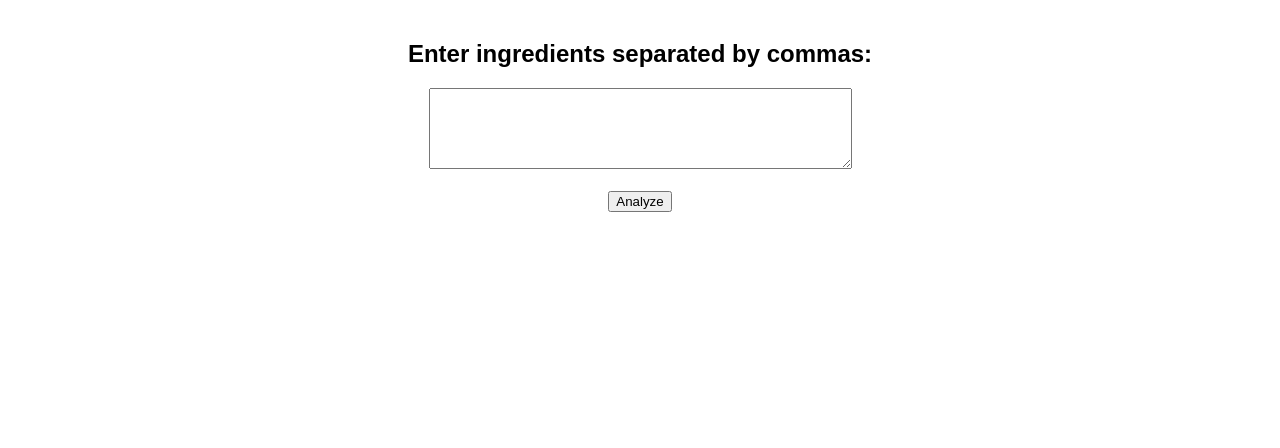
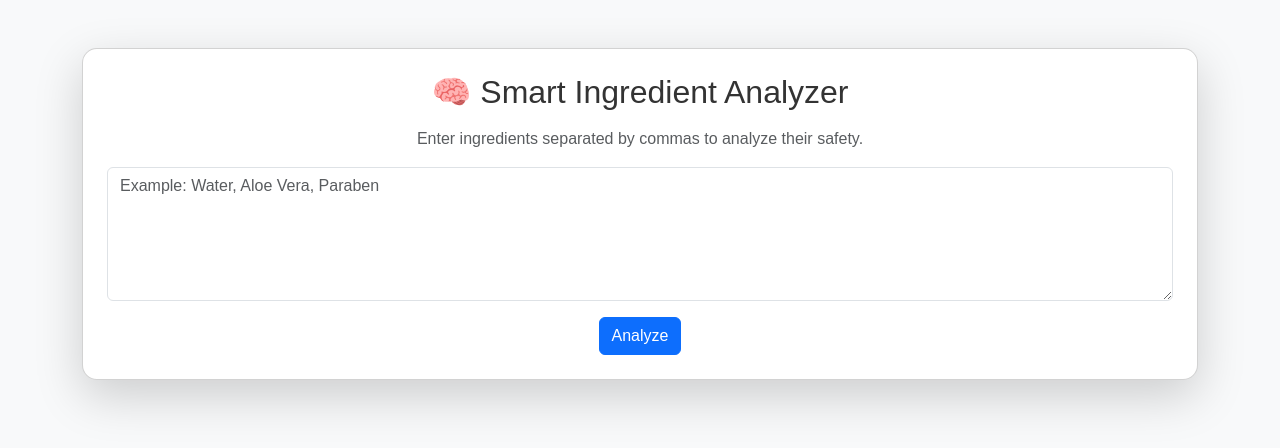
Before and after one commit to Abhinav-gowda/Smart-Ingredient-Analyzer, a Flask app: page / in a window 1280 px wide. Shown: the top 448 px of the page. Run offline with Flask 3, Linux system fonts and the light colour scheme.

Commit message:
Updated project with modifications

```diff
--- a/static/style.css
+++ b/static/style.css
@@ -1,9 +1,10 @@
 body {
-    font-family: Arial, sans-serif;
-    margin: 40px;
-    text-align: center;
+  background-color: #f7f9fc;
+  font-family: 'Poppins', sans-serif;
 }
-
-h1 {
-    color: #333;
+.card {
+  border-radius: 15px;
 }
+h2 {
+  color: #333;
+}
--- a/templates/index.html
+++ b/templates/index.html
@@ -4,13 +4,21 @@
   <meta charset="UTF-8">
   <meta name="viewport" content="width=device-width, initial-scale=1.0">
   <title>Smart Ingredient Analyzer</title>
+  <link href="https://cdn.jsdelivr.net/npm/bootstrap@5.3.3/dist/css/bootstrap.min.css" rel="stylesheet">
   <link rel="stylesheet" href="{{ url_for('static', filename='style.css') }}">
 </head>
-<body>
-    <h2>Enter ingredients separated by commas:</h2>
+<body class="bg-light">
+  <div class="container mt-5">
+    <div class="card shadow-lg p-4">
+      <h2 class="text-center mb-3">🧠 Smart Ingredient Analyzer</h2>
+      <p class="text-center text-muted">Enter ingredients separated by commas to analyze their safety.</p>
       <form action="/analyze" method="post">
-        <textarea name="ingredients" rows="5" cols="50"></textarea><br><br>
-        <button type="submit">Analyze</button>
+        <textarea class="form-control" name="ingredients" rows="5" placeholder="Example: Water, Aloe Vera, Paraben" required></textarea>
+        <div class="text-center mt-3">
+          <button type="submit" class="btn btn-primary">Analyze</button>
+        </div>
       </form>
+    </div>
+  </div>
 </body>
 </html>
```
Also changed, not shown: templates/result.html (+20 -15 lines). Lines whose indentation alone changed are shown as unchanged.
